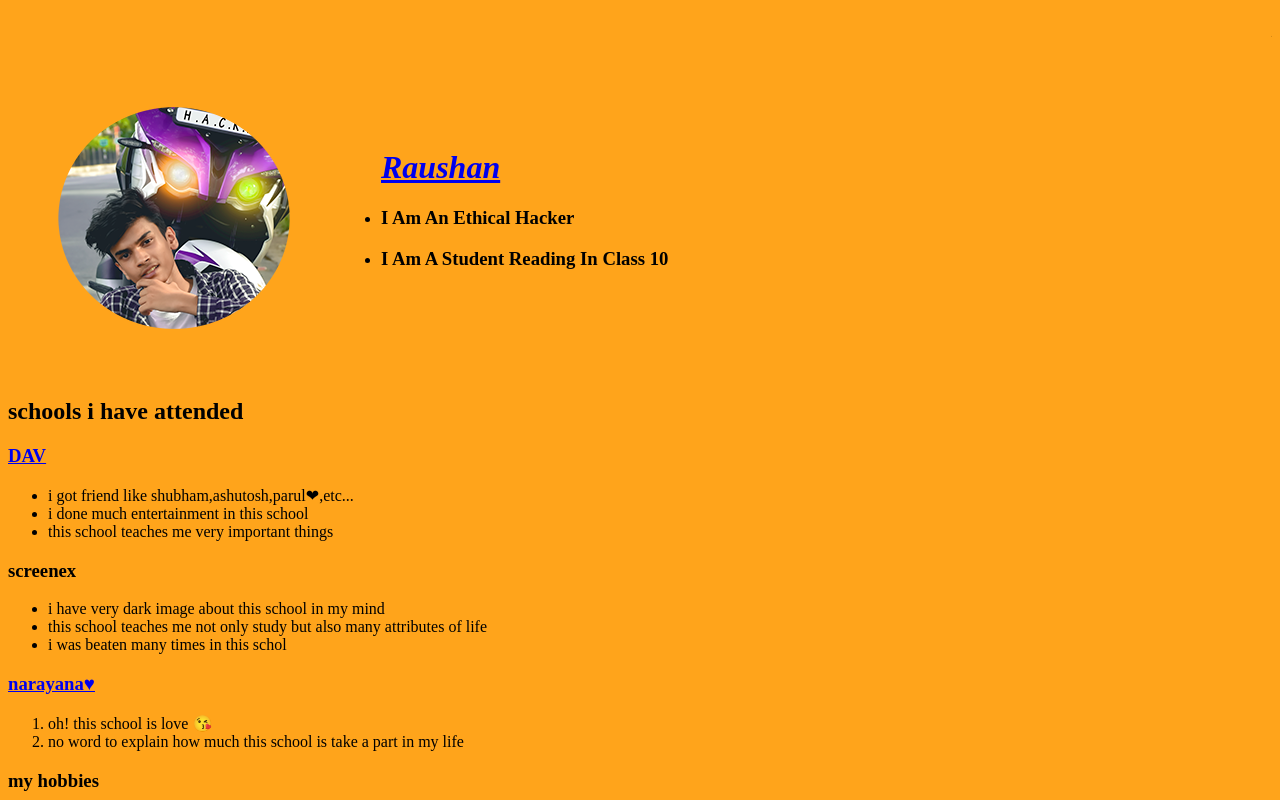
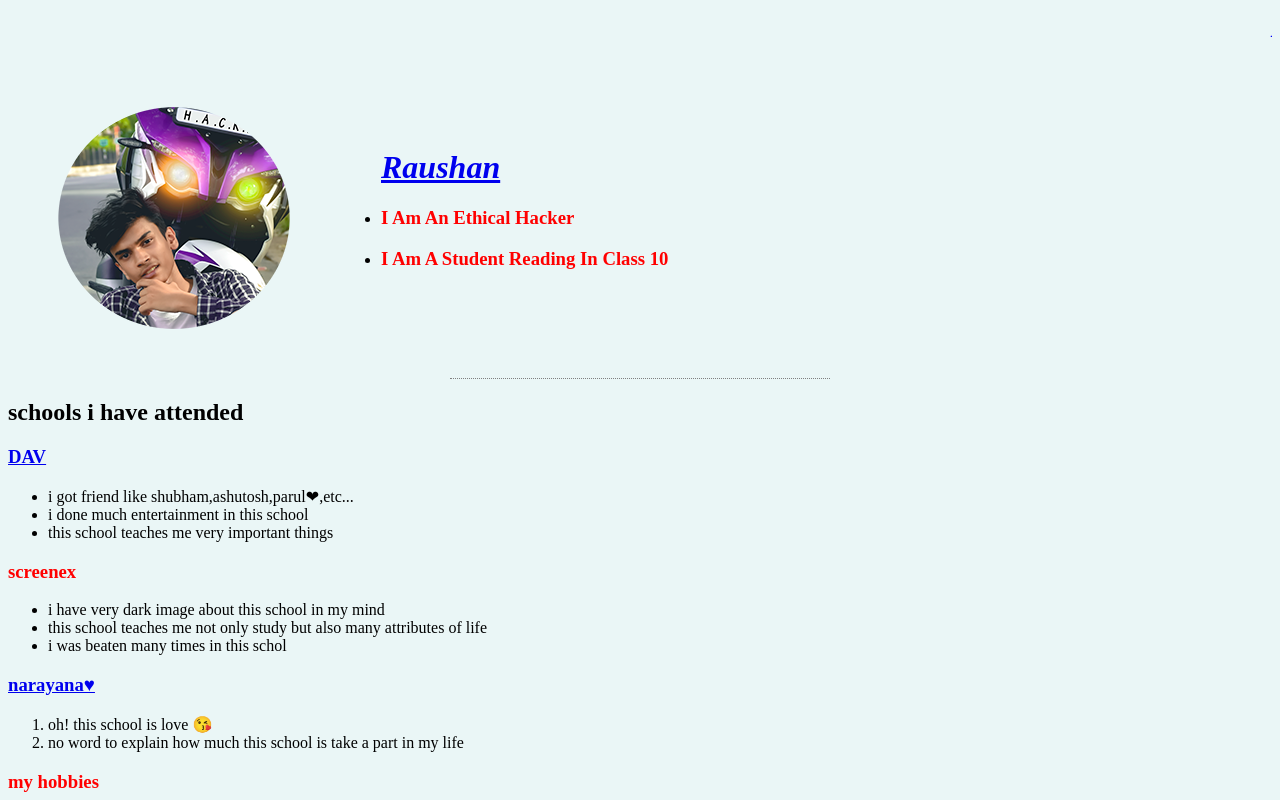
Before and after one commit to raushan-hacker/cv, a plain HTML site: page index.html in a window 1280 px wide. Shown: the top 800 px of the page. Drawn offline with Linux system fonts and the light colour scheme.

Commit message:
Update styles.css

```diff
--- a/css/styles.css
+++ b/css/styles.css
@@ -1,13 +1,19 @@
+body{
+  background-color: #EAF6F6;
+}
 
-body{
-  background-color: #ffa41b;
-  hr {
+hr{
+  border-style: none;
+  border-top-style: dotted;
+  border-color: grey;
+  border-width: :80%;
+  width: 30%;
+}
 
-     border-style: none;
-     border-top-style: dotted solid ;
-     border-color: grey;
-     border-width:5px;
-     width:100%;
-   }
+h3{
+color:red;
+}
 
+h1{
+  color:blue;
 }
```
